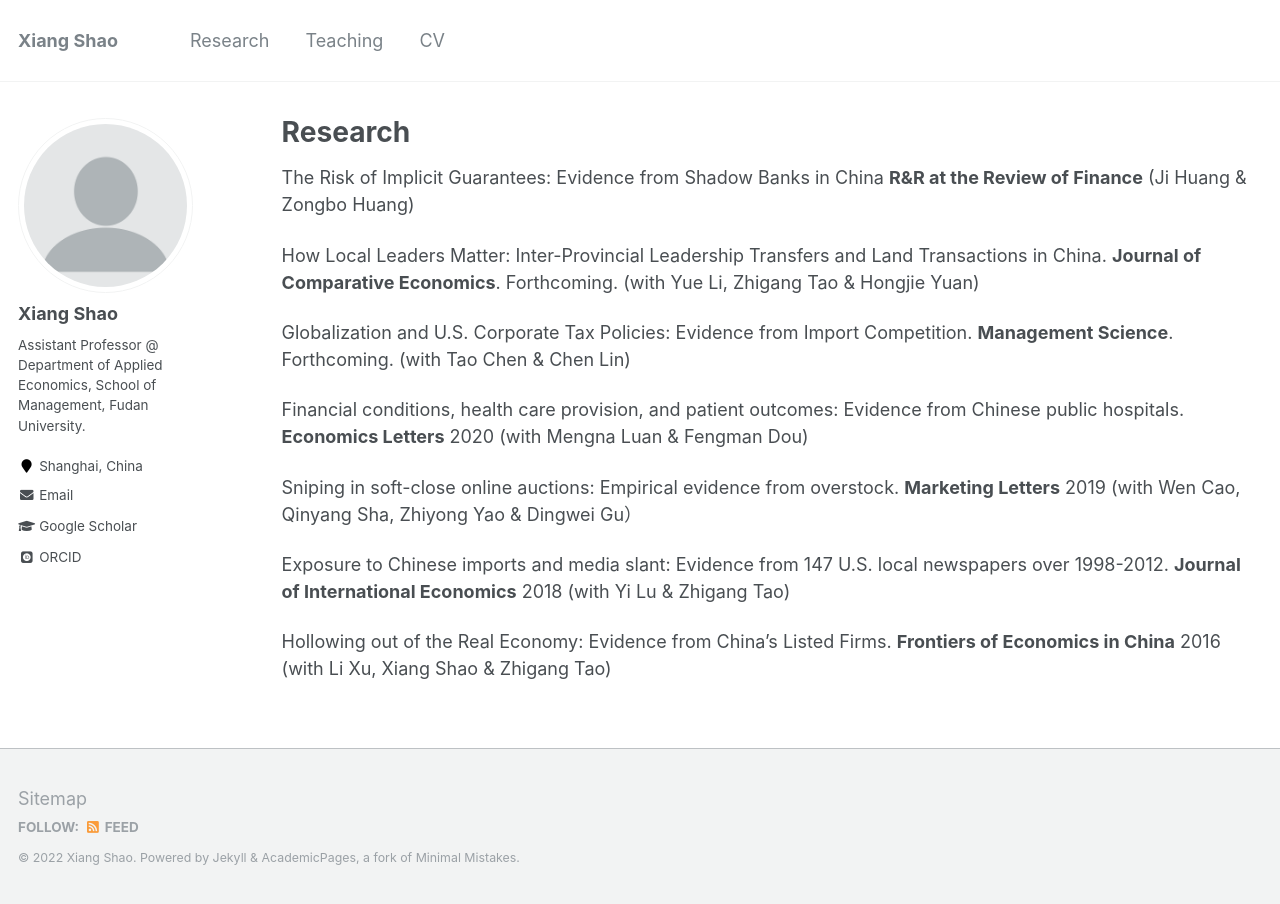
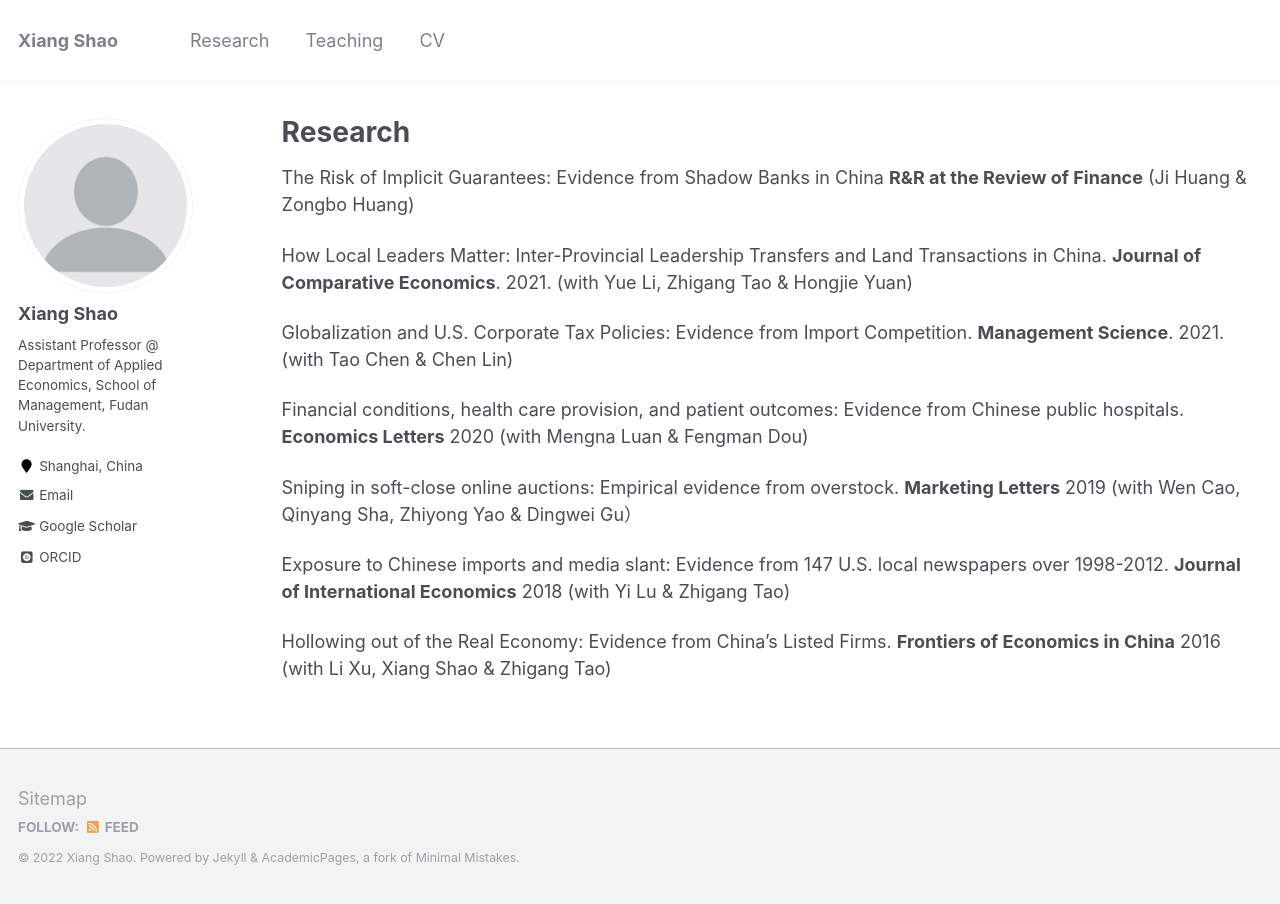
Before and after one commit to xiangshao/xiangshao.github.io, a Jekyll site: the page built from _pages/publications.md, in a window 1280 px wide. Built offline with Jekyll 4.4.1, drawn with Linux system fonts in a browser that asks for light colours; some web fonts are replaced.

Commit message:
Update publications.md

```diff
--- a/_pages/publications.md
+++ b/_pages/publications.md
@@ -6,9 +6,9 @@ author_profile: true
 ---
    The Risk of Implicit Guarantees: Evidence from Shadow Banks in China **R&R at the Review of Finance** (Ji Huang & Zongbo Huang)
 
-   How Local Leaders Matter: Inter-Provincial Leadership Transfers and Land Transactions in China. **Journal of Comparative Economics**. Forthcoming. (with Yue Li, Zhigang Tao & Hongjie Yuan)
+   How Local Leaders Matter: Inter-Provincial Leadership Transfers and Land Transactions in China. **Journal of Comparative Economics**. 2021. (with Yue Li, Zhigang Tao & Hongjie Yuan)
 
-   Globalization and U.S. Corporate Tax Policies: Evidence from Import Competition. **Management Science**. Forthcoming. (with Tao Chen & Chen Lin)
+   Globalization and U.S. Corporate Tax Policies: Evidence from Import Competition. **Management Science**. 2021. (with Tao Chen & Chen Lin)
 
   Financial conditions, health care provision, and patient outcomes: Evidence from Chinese public hospitals. **Economics Letters** 2020 (with Mengna Luan & Fengman Dou)
 
```
